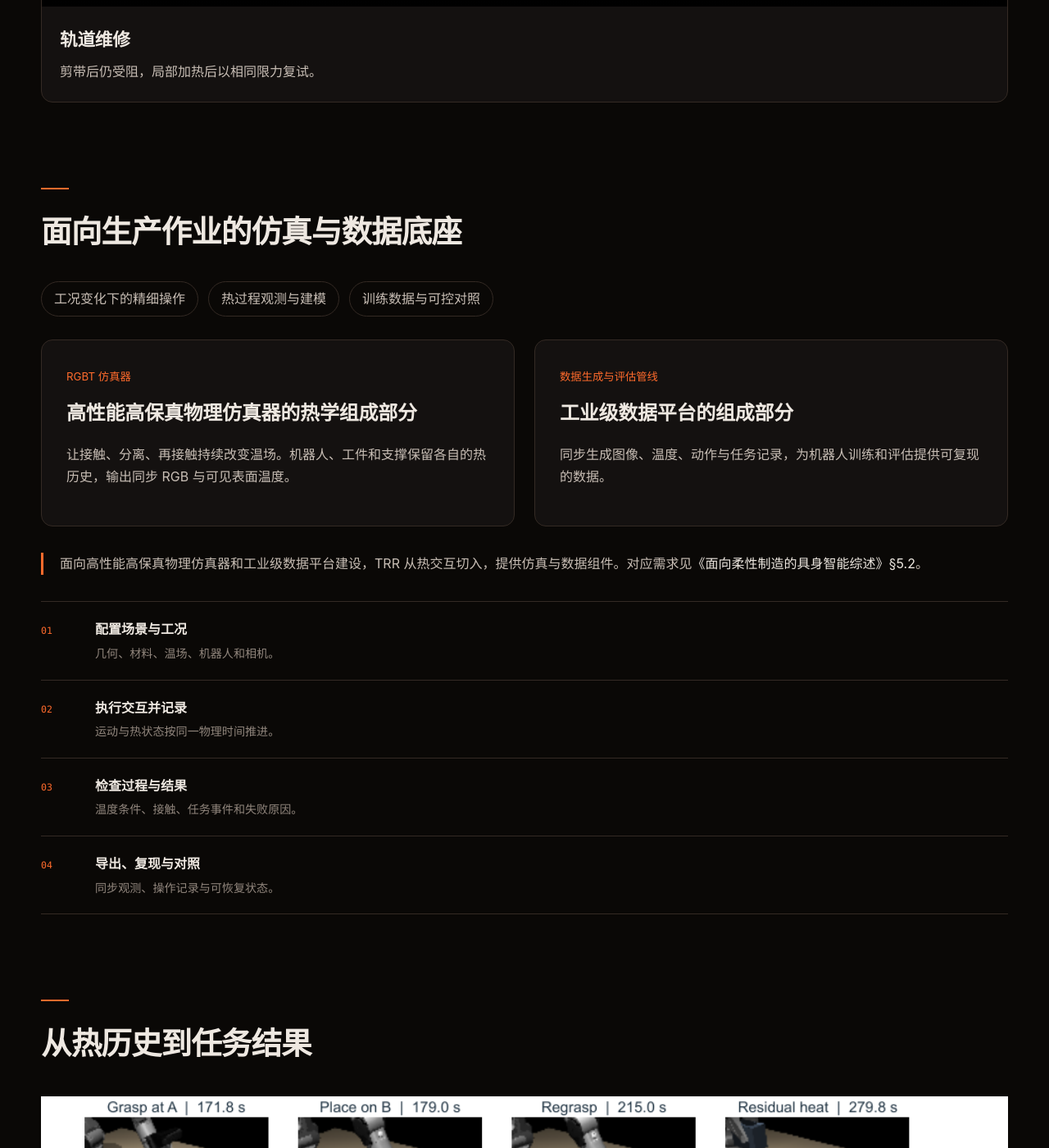
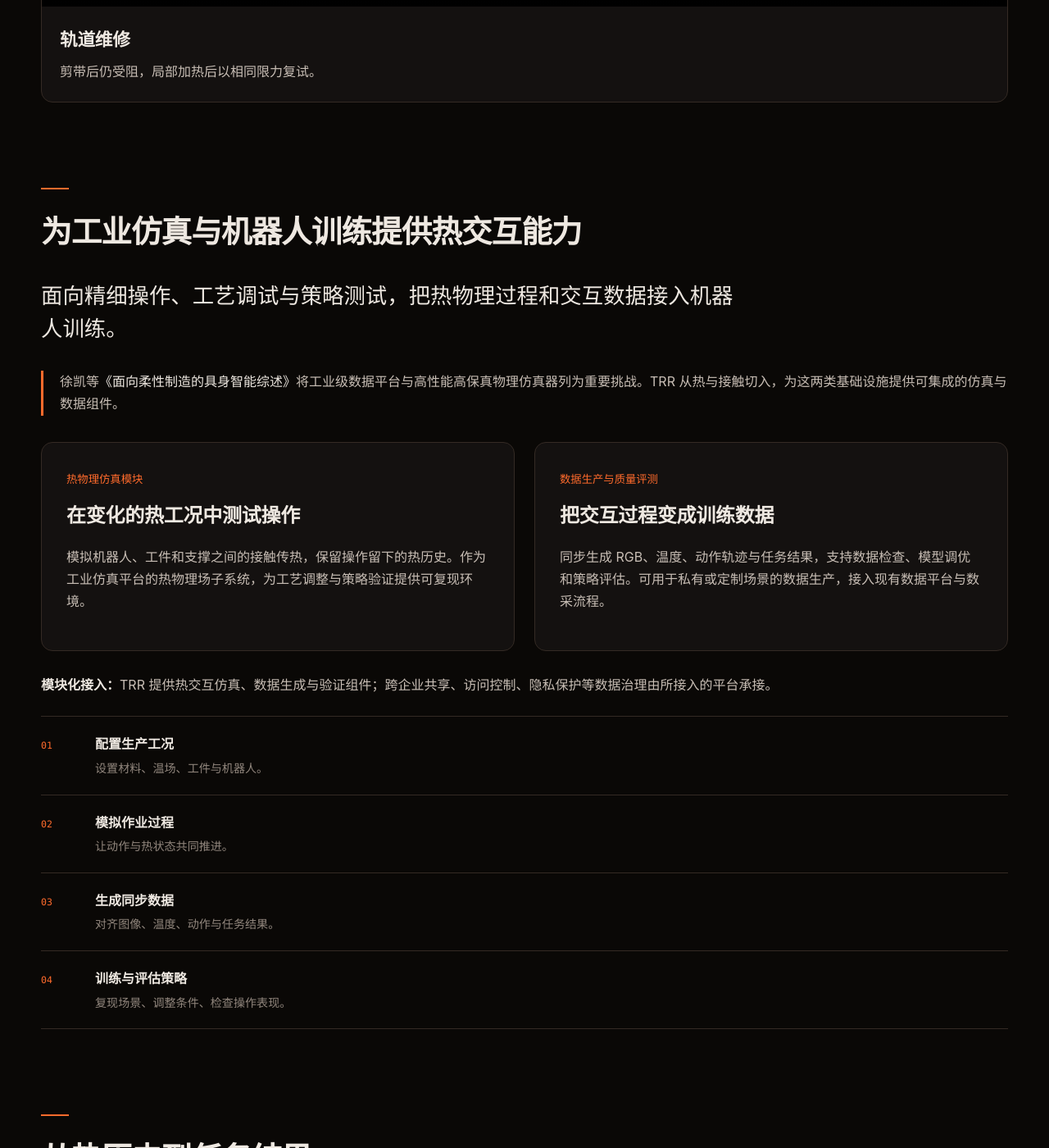
Before and after one commit to BeverYang/TRR-Thermal-Renderer-for-Robot, a Jekyll site: the page index.html, which Jekyll copies as it is, in a window 1280 px wide and 1400 px high, scrolled down 3235 px. Shown: the whole window at 82% size. Built offline with Jekyll 4.4.1, drawn with Linux system fonts in a browser that asks for light colours; grey boxes are pictures that could not be loaded.

Commit message:
Explain TRR uses in industrial simulation and training data infrastructure

```diff
--- a/index.html
+++ b/index.html
@@ -5,7 +5,7 @@
 <article class="demo-card"><video controls playsinline preload="none" poster="assets/demos/desolder.jpg" aria-label="热风拆焊同步RGB与温度仿真演示"><source src="assets/demos/desolder.mp4" type="video/mp4"><a href="assets/demos/desolder.mp4">下载热风拆焊视频</a></video><div class="demo-copy"><h3>热风拆焊</h3><p>背面散热拖慢升温，提高热风档位后再取件。</p></div></article>
 <article class="demo-card"><video controls playsinline preload="none" poster="assets/demos/repair.jpg" aria-label="电路板检修同步RGB与温度仿真演示"><source src="assets/demos/repair.mp4" type="video/mp4"><a href="assets/demos/repair.mp4">下载电路板检修视频</a></video><div class="demo-copy"><h3>电路板检修</h3><p>通电找热点，换件后再次上电检查。</p></div></article>
 <article class="demo-card"><video controls playsinline preload="none" poster="assets/demos/orbital.jpg" aria-label="轨道维修同步RGB与温度仿真演示"><source src="assets/demos/orbital.mp4" type="video/mp4"><a href="assets/demos/orbital.mp4">下载轨道维修视频</a></video><div class="demo-copy"><h3>轨道维修</h3><p>剪带后仍受阻，局部加热后以相同限力复试。</p></div></article></div></section>
-<section id="platform"><h2>面向生产作业的仿真与数据底座</h2><div class="needs"><span>工况变化下的精细操作</span><span>热过程观测与建模</span><span>训练数据与可控对照</span></div><div class="platform-grid"><article class="platform-card"><small>RGBT 仿真器</small><h3>高性能高保真物理仿真器的热学组成部分</h3><p>让接触、分离、再接触持续改变温场。机器人、工件和支撑保留各自的热历史，输出同步 RGB 与可见表面温度。</p></article><article class="platform-card"><small>数据生成与评估管线</small><h3>工业级数据平台的组成部分</h3><p>同步生成图像、温度、动作与任务记录，为机器人训练和评估提供可复现的数据。</p></article></div><p class="paper-note">面向高性能高保真物理仿真器和工业级数据平台建设，TRR 从热交互切入，提供仿真与数据组件。对应需求见<a href="https://arxiv.org/abs/2602.06966">《面向柔性制造的具身智能综述》§5.2</a>。</p><ol class="workflow"><li><span>01</span><div><strong>配置场景与工况</strong><p>几何、材料、温场、机器人和相机。</p></div></li><li><span>02</span><div><strong>执行交互并记录</strong><p>运动与热状态按同一物理时间推进。</p></div></li><li><span>03</span><div><strong>检查过程与结果</strong><p>温度条件、接触、任务事件和失败原因。</p></div></li><li><span>04</span><div><strong>导出、复现与对照</strong><p>同步观测、操作记录与可恢复状态。</p></div></li></ol></section>
+<section id="platform"><h2>为工业仿真与机器人训练提供热交互能力</h2><p class="lead">面向精细操作、工艺调试与策略测试，把热物理过程和交互数据接入机器人训练。</p><p class="paper-note">徐凯等<a href="https://arxiv.org/abs/2602.06966">《面向柔性制造的具身智能综述》</a>将工业级数据平台与高性能高保真物理仿真器列为重要挑战。TRR 从热与接触切入，为这两类基础设施提供可集成的仿真与数据组件。</p><div class="platform-grid"><article class="platform-card"><small>热物理仿真模块</small><h3>在变化的热工况中测试操作</h3><p>模拟机器人、工件和支撑之间的接触传热，保留操作留下的热历史。作为工业仿真平台的热物理场子系统，为工艺调整与策略验证提供可复现环境。</p></article><article class="platform-card"><small>数据生产与质量评测</small><h3>把交互过程变成训练数据</h3><p>同步生成 RGB、温度、动作轨迹与任务结果，支持数据检查、模型调优和策略评估。可用于私有或定制场景的数据生产，接入现有数据平台与数采流程。</p></article></div><p><strong>模块化接入：</strong>TRR 提供热交互仿真、数据生成与验证组件；跨企业共享、访问控制、隐私保护等数据治理由所接入的平台承接。</p><ol class="workflow"><li><span>01</span><div><strong>配置生产工况</strong><p>设置材料、温场、工件与机器人。</p></div></li><li><span>02</span><div><strong>模拟作业过程</strong><p>让动作与热状态共同推进。</p></div></li><li><span>03</span><div><strong>生成同步数据</strong><p>对齐图像、温度、动作与任务结果。</p></div></li><li><span>04</span><div><strong>训练与评估策略</strong><p>复现场景、调整条件、检查操作表现。</p></div></li></ol></section>
 <section id="evidence"><h2>从热历史到任务结果</h2><figure class="figure"><img src="assets/thermal-interaction-sequence.png" alt="转运、再抓持和冷却过程中的接触余热" loading="lazy"><figcaption>接触后的余热留在物体和支撑上，影响后续操作的温度条件。</figcaption></figure></section>
 <section id="future"><h2>让机器人在仿真中学习更多生产工作</h2><p class="lead">从热交互出发，逐步加入更多物理、化学过程的仿真，扩展焊接、打磨、装配与维修等生产作业训练。</p><p>让机器人在变化的材料、工况和工艺条件下练习操作，积累作业数据，评估过程与结果。</p></section>
 <section id="resources"><h2>项目资源</h2><div class="resource-grid"><a class="resource-card" href="https://github.com/BeverYang/TRR-Thermal-Renderer-for-Robot"><span class="resource-type">代码与资料</span><strong>GitHub 仓库</strong><span>公开材料与版本记录 ↗</span></a><a class="resource-card" href="https://arxiv.org/html/2611.20792v1"><span class="resource-type">TRR 论文</span><strong>研究方法与实验</strong><span>阅读公开预印本 ↗</span></a><a class="resource-card" href="https://arxiv.org/abs/2602.06966"><span class="resource-type">需求背景</span><strong>柔性制造具身智能综述</strong><span>高保真仿真与工业数据平台方向 ↗</span></a></div></section><section><h2>团队</h2><p>Biwen Yang、Zhe Cao、Jin Zhang、Haoyang Sun、Zonglu Hu、Jintao Zhao、Zhehao Zhang、Kaizheng Chen、Chengyi Liu、Chengyu Wei、Siyuan Wu、Ruiheng Zhang</p><p>北京理工大学 · 炽智实验室 · 通讯作者：Ruiheng Zhang</p></section><footer class="footer"><p>TRR · 热交互仿真与 RGBT 数据生成</p><a href="https://github.com/BeverYang/TRR-Thermal-Renderer-for-Robot">查看源码与许可</a></footer></main></body></html>
```
Also changed, not shown: README.md.
